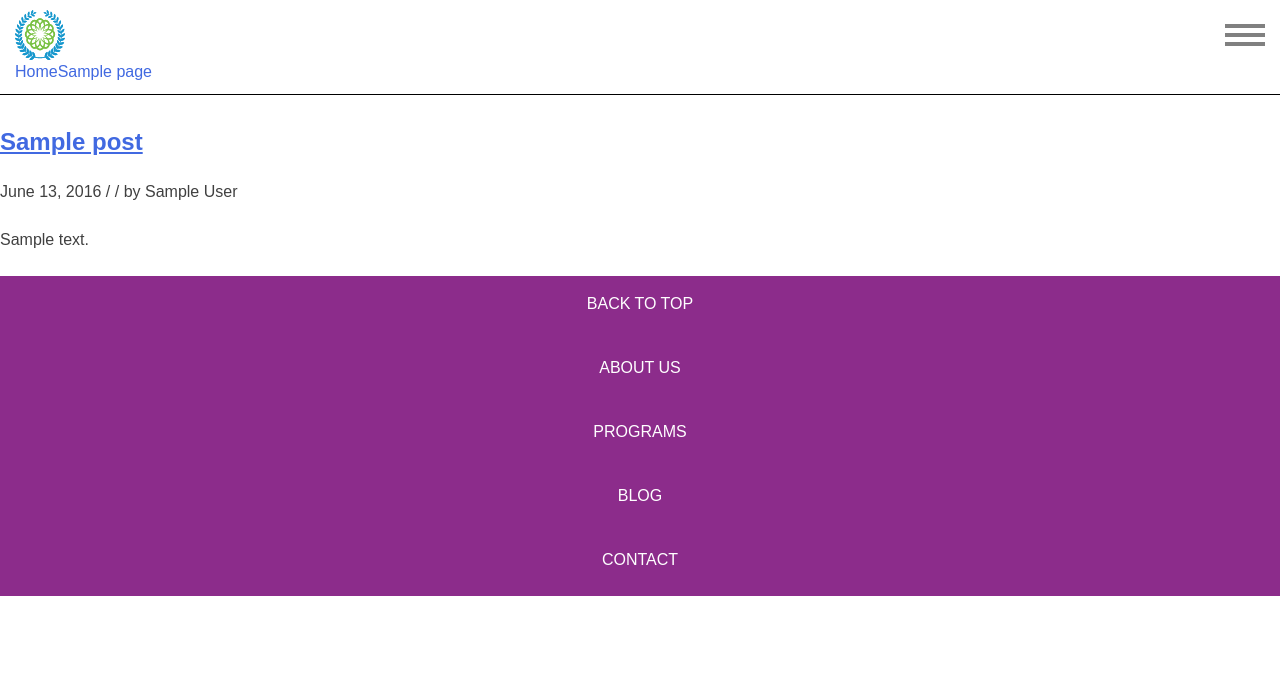
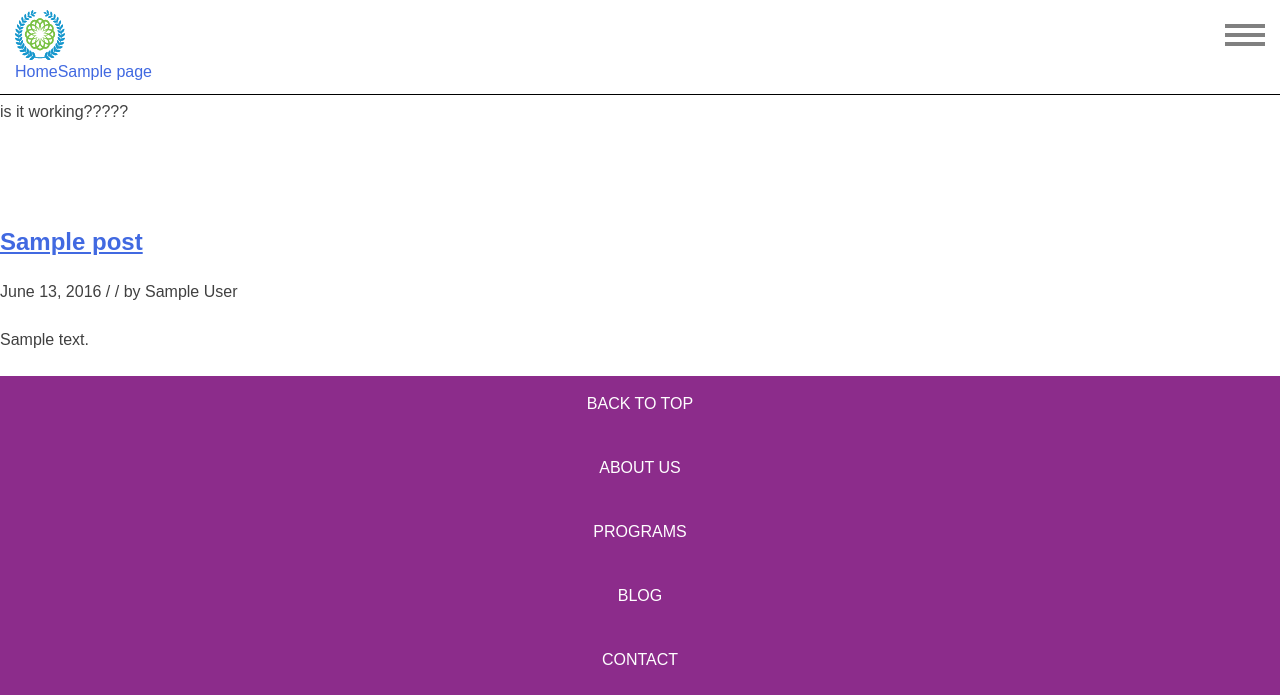
Before and after one commit to redacademy/ppa-spring-2016, a WordPress theme: template themes/dreamrider/index.php in a window 1280 px wide. Shown: the top 695 px of the page. Run offline with PHP 8.4 and a stand-in for WordPress, Linux system fonts and the light colour scheme; the site name, menu and one post (Sample post) are stand-ins, and other content is empty; style sheets or scripts are compiled from the project's sources; some libraries are stand-ins or nearby versions.

Commit message:
add top margin to content to prevent overlapping

```diff
--- a/themes/dreamrider/sass/_content.scss
+++ b/themes/dreamrider/sass/_content.scss
@@ -47,3 +47,15 @@
 .bypostauthor {
 	display: block;
 }
+
+
+
+/* ============================================== */
+/* ========= Dreamrider: Custom Styles ========== */
+/* ============================================== */
+
+
+//Pushes content below sticky header
+.site-main {
+	margin-top: 100px;
+}
```
